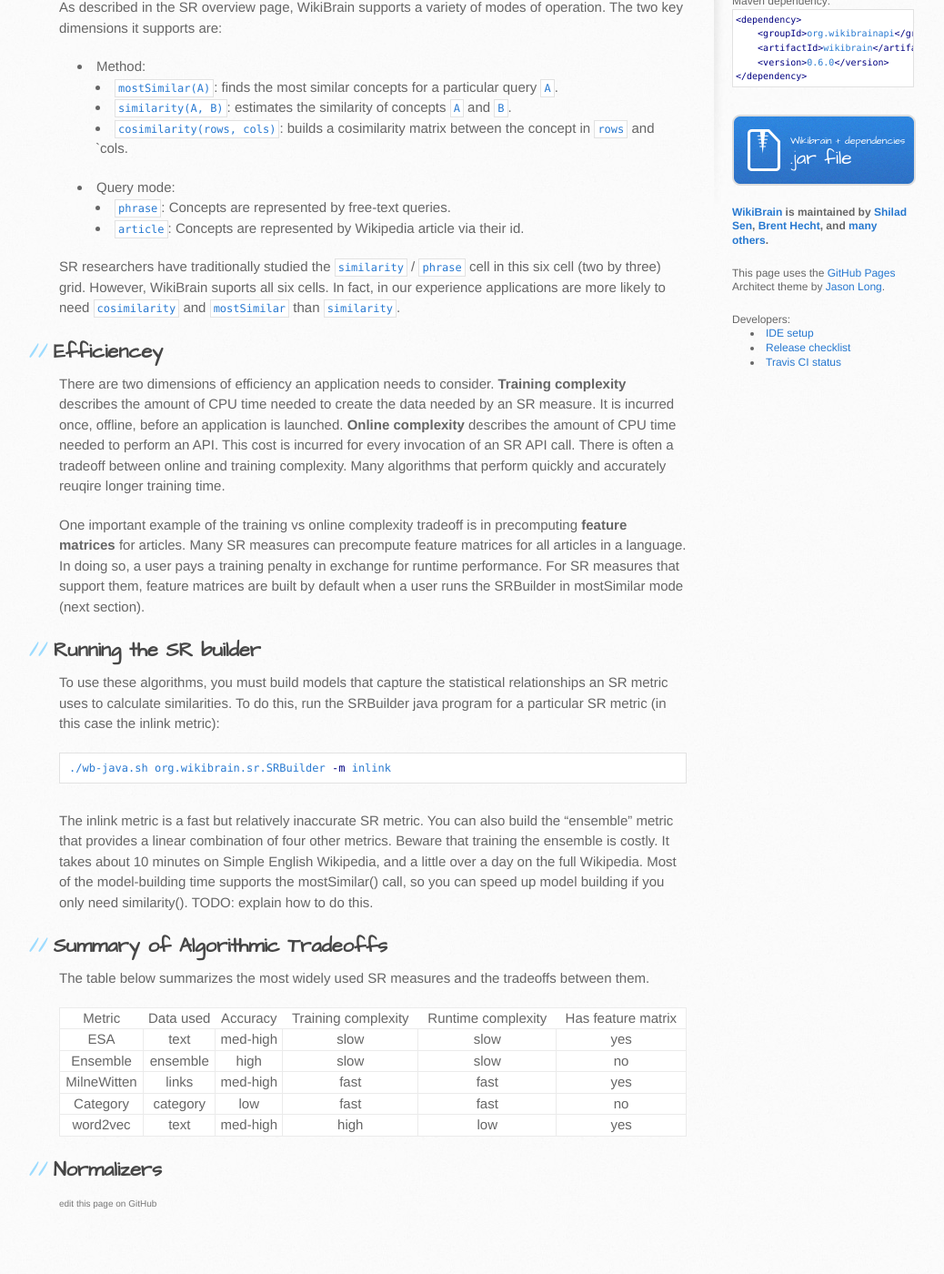
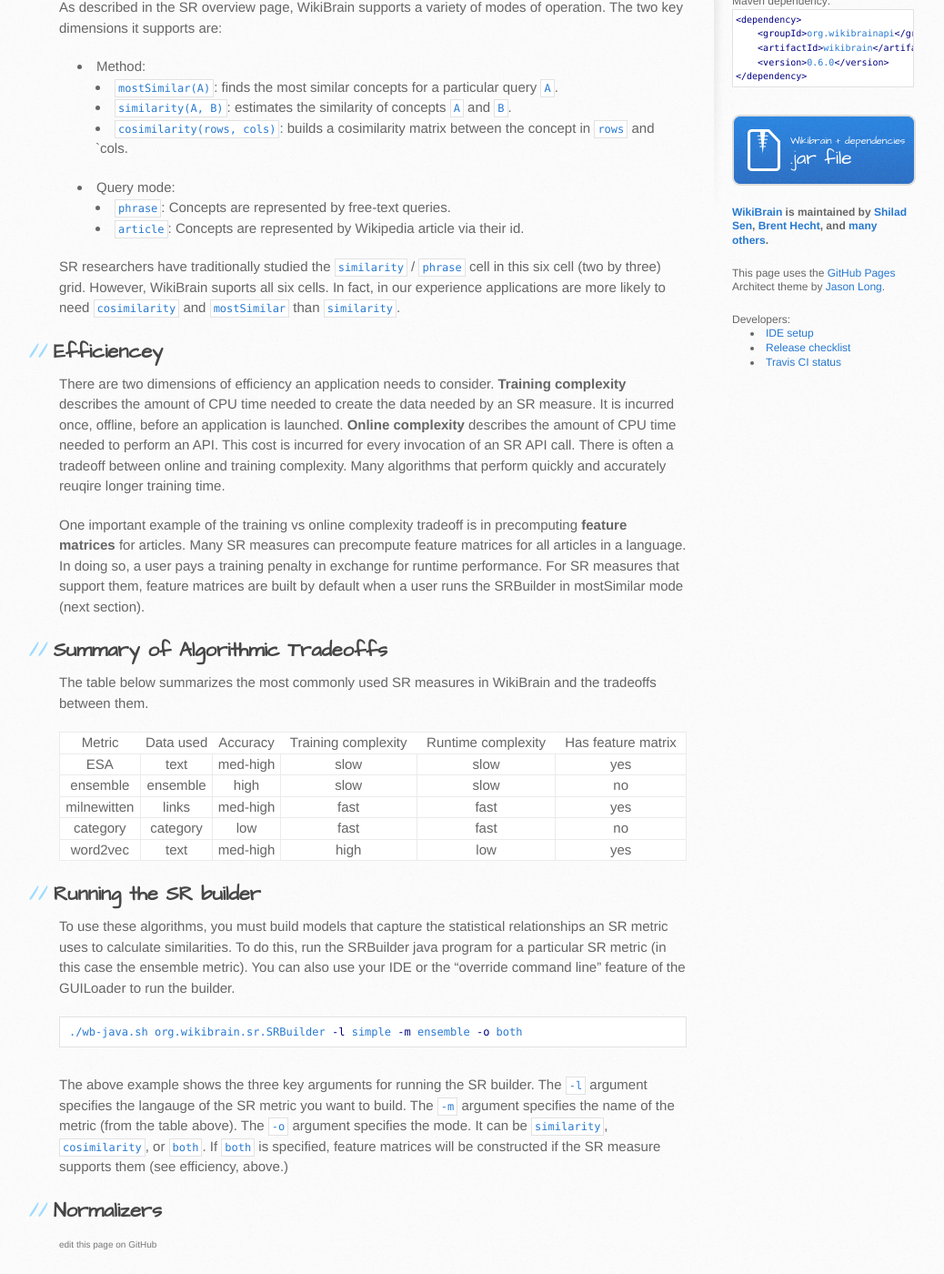
Before and after one commit to shilad/wikibrain, a Jekyll site: the page built from tutorial/advancedsr.md, in a window 1280 px wide and 1400 px high, scrolled down 478 px. Shown: the whole window at 91% size, without its empty margins (105-1143 px from the left). Built offline with Jekyll 4.4.1, drawn with Linux system fonts in a browser that asks for light colours; nearby versions of some CDN libraries; Markdown is read by kramdown in place of the engine named in the settings; before the commit the page ends 1833 px from its top, so only the background shows below that.

Commit message:
Update advancedsr.md

````diff
--- a/tutorial/advancedsr.md
+++ b/tutorial/advancedsr.md
@@ -42,26 +42,28 @@ Many SR measures can precompute feature matrices for all articles in a language.
 In doing so, a user pays a training penalty in exchange for runtime performance.
 For SR measures that support them, feature matrices are built by default when a user runs the SRBuilder in mostSimilar mode (next section).
 
-## Running the SR builder
-
-To use these algorithms, you must *build models* that capture the statistical relationships an SR metric uses to calculate similarities. To do this, run the SRBuilder java program for a particular SR metric (in this case the *inlink* metric):
-
-```bash
-./wb-java.sh org.wikibrain.sr.SRBuilder -m inlink
-```
-
-The inlink metric is a fast but relatively inaccurate SR metric. You can also build the "ensemble" metric that provides a linear combination of four other metrics. Beware that training the ensemble is costly. It takes about 10 minutes on Simple English Wikipedia, and a little over a day on the full Wikipedia. Most of the model-building time supports the *mostSimilar()* call, so you can speed up model building if you only need *similarity()*. TODO: explain how to do this.
-
 ## Summary of Algorithmic Tradeoffs
 
-The table below summarizes the most widely used SR measures and the tradeoffs between them.
+The table below summarizes the most commonly used SR measures in WikiBrain and the tradeoffs between them.
 
 | Metric | Data used | Accuracy | Training complexity | Runtime complexity | Has feature matrix |
 |----|----|---|---|---|---|
 | ESA | text | med-high | slow | slow | yes |
-| Ensemble | ensemble | high | slow | slow | no |
-| MilneWitten | links | med-high | fast | fast | yes |
-| Category | category | low | fast | fast | no |
+| ensemble | ensemble | high | slow | slow | no |
+| milnewitten | links | med-high | fast | fast | yes |
+| category | category | low | fast | fast | no |
 | word2vec | text | med-high | high | low | yes |
 
+## Running the SR builder
+
+To use these algorithms, you must *build models* that capture the statistical relationships an SR metric uses to calculate similarities. To do this, run the SRBuilder java program for a particular SR metric (in this case the *ensemble* metric). You can also use your IDE or the "override command line" feature of the GUILoader to run the builder.
+
+```bash
+./wb-java.sh org.wikibrain.sr.SRBuilder -l simple -m ensemble -o both
+```
+The above example shows the three key arguments for running the SR builder.
+The `-l` argument specifies the langauge of the SR metric you want to build.
+The `-m` argument specifies the name of the metric (from the table above).
+The `-o` argument specifies the mode. It can be `similarity`, `cosimilarity`, or `both`. If `both` is specified, feature matrices will be constructed if the SR measure supports them (see efficiency, above.)
+
 ## Normalizers
````
